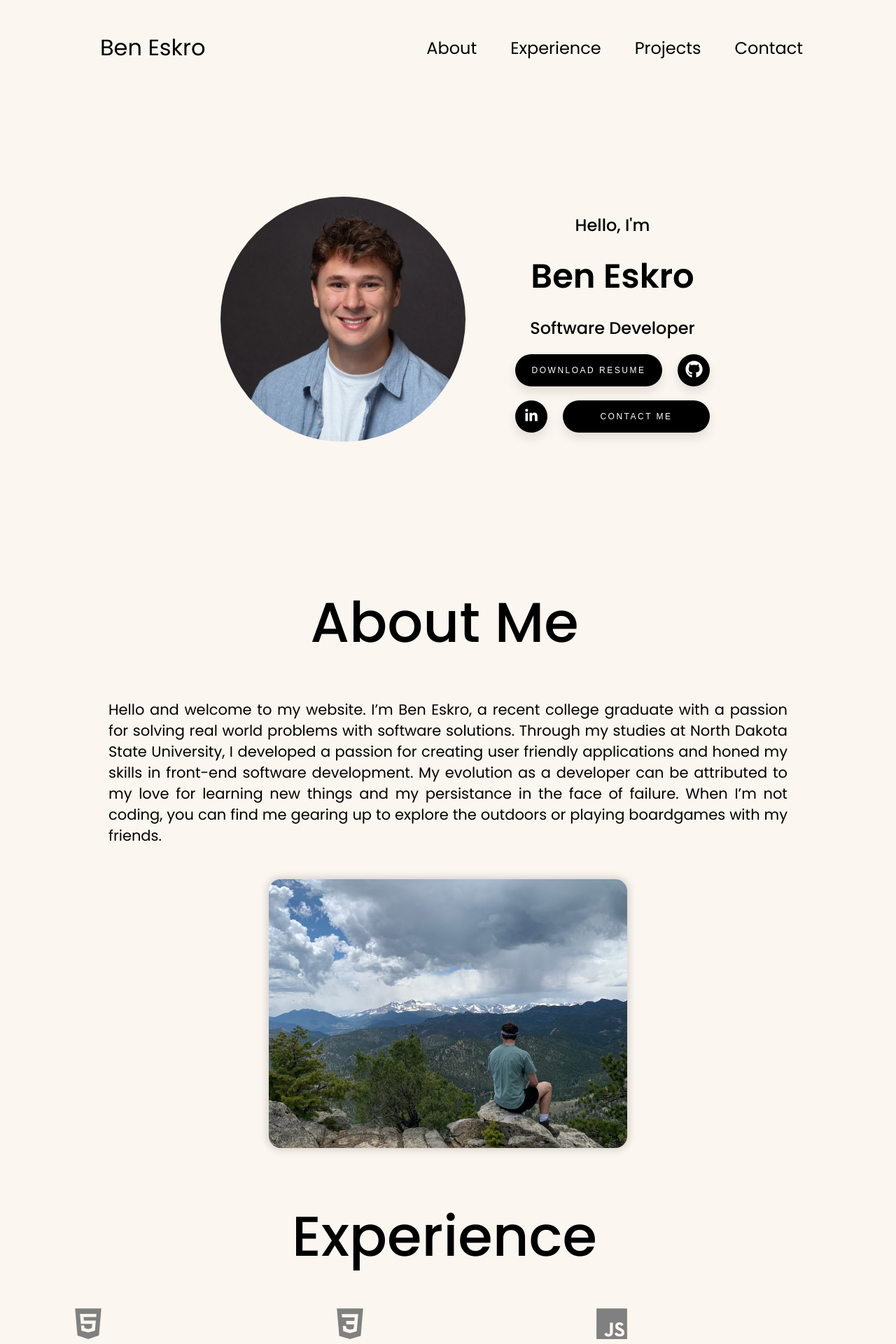
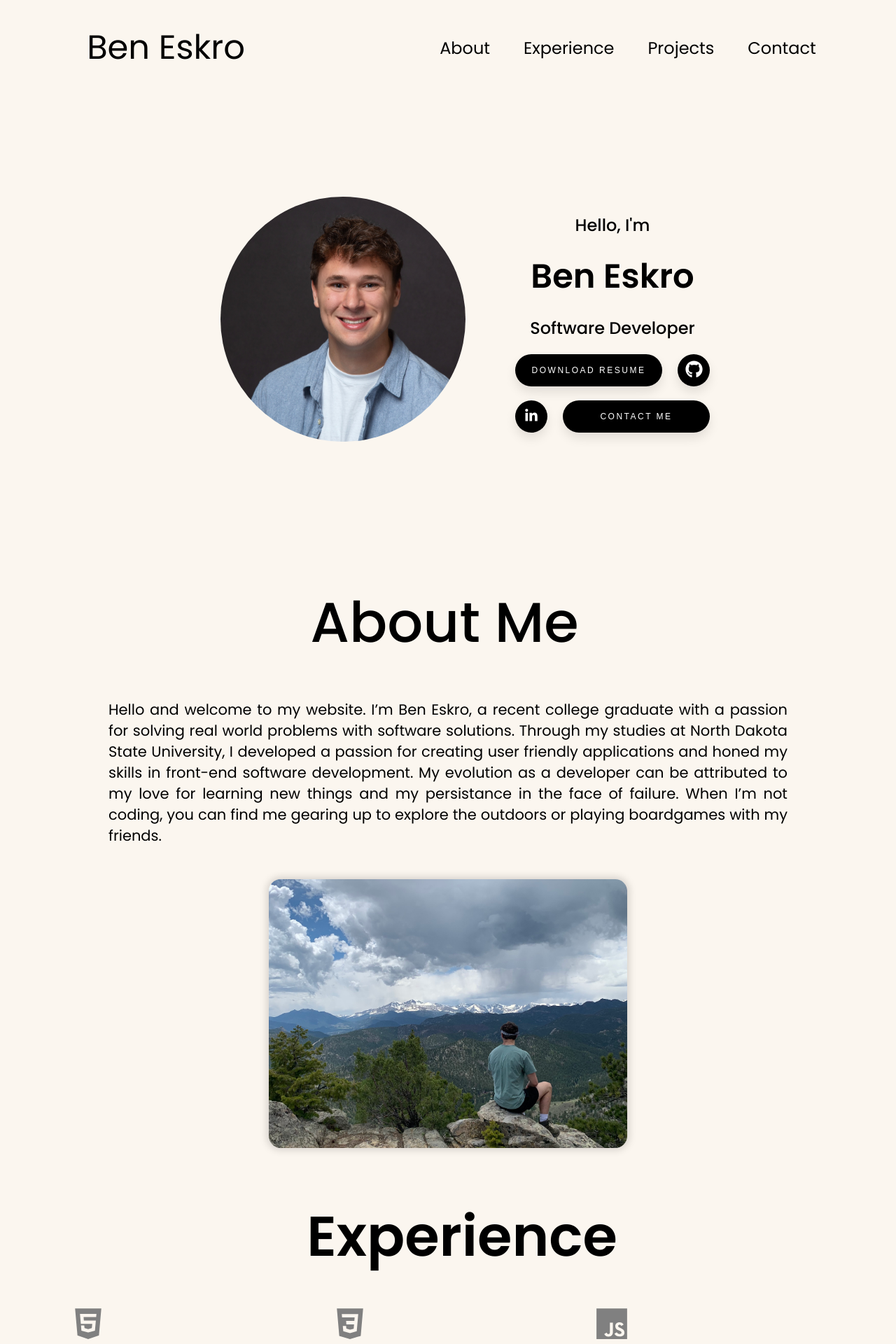
Before and after one commit to beskro2/AboutMeApp, a React (Create React App) app in the folder aboutme/: page / in a window 1280 px wide. Shown: the top 1920 px of the page at 70% size. Built offline with nearby package versions, Linux system fonts and the light colour scheme.

Commit message:
seporate aboutme, contact titles from experionce and projects

```diff
--- a/aboutme/src/App.css
+++ b/aboutme/src/App.css
@@ -19,7 +19,7 @@ p {
 }
 
 .title {
-  font-size: 2rem;
+  font-size: 3rem;
   font-weight: 400;
 }
 .title:hover {
@@ -332,6 +332,12 @@ p {
   margin-bottom: 30px;
   margin-left: 50px;
 }
+.section_label3 {
+  font-size: 5rem;
+  font-weight: 600;
+  margin-bottom: 30px;
+  margin-left: 50px;
+}
 
 /*changes for intro section when wraps*/
 @media (max-width: 800px) {
@@ -460,6 +466,10 @@ p {
     align-items: flex-start;
   }
 }
+
+@media (max-width: 950px) {
+}
+
 /* change format for phone use*/
 @media (max-width: 500px) {
   /*buttons */
--- a/aboutme/src/App.js
+++ b/aboutme/src/App.js
@@ -103,17 +103,6 @@ Software: Microsoft Office 365, Google Suite
         "Application framework and inversion of control container for the Java platform.",
     },
   ];
-  /* "HTML",
-    "JavaScript",
-    "CSS",
-    "React",
-    "Angular",
-    "Java",
-    "SQL",
-    "Git",
-    "Spring",
-  */
-  //zoom git hub git lab
 
   return (
     <div className="App">
@@ -252,7 +241,7 @@ Software: Microsoft Office 365, Google Suite
       </div>
 
       <div id="experience" className="experience-container">
-        <h1 className="section_label2">Experience</h1>
+        <h1 className="section_label3">Experience</h1>
 
         <div className="skillsbox">
           {codeskills.map((skill, index) => (
@@ -267,7 +256,7 @@ Software: Microsoft Office 365, Google Suite
       </div>
 
       <div id="projects" className="project-container">
-        <h1 className="section_label2">Projects</h1>
+        <h1 className="section_label3">Projects</h1>
         <div className="projectContainer">
           <ProjectCard
             title={DnDtitle}
```
